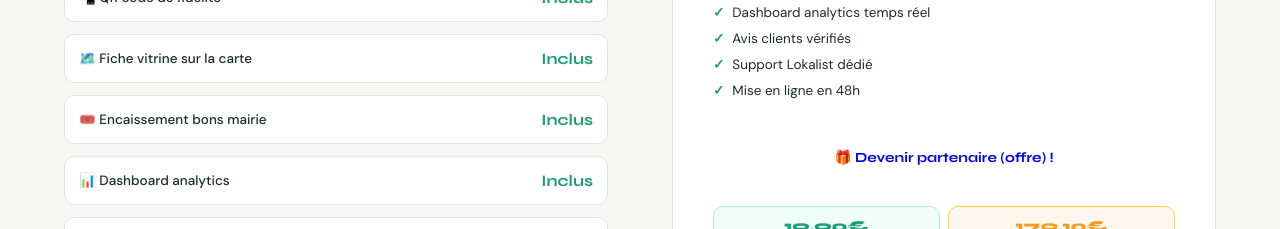
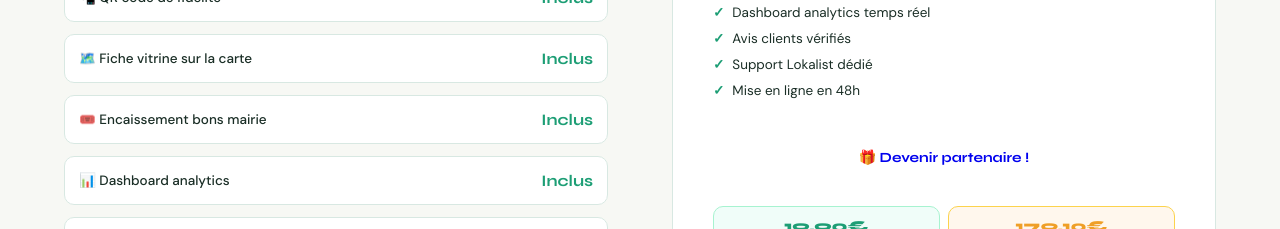
Before and after one commit to Damdhs/lokalist-site, a plain HTML site: page commercants.html in a window 1280 px wide. Shown: the part 3620-3849 px from the top of the page. Drawn offline with Linux system fonts and the light colour scheme.

Commit message:
Update commercants.html

```diff
--- a/commercants.html
+++ b/commercants.html
@@ -662,7 +662,7 @@ opacity="1" fill="rgb(251,179,36)" fill-rule="evenodd" />
         <li>Support Lokalist dédié</li>
         <li>Mise en ligne en 48h</li>
       </ul>
-         <a href="/contact" class="btn btn-a" style="width:100%;justify-content:center;margin-bottom:10px">🎁 Devenir partenaire (offre) !</a>
+            <a href="/contact" class="btn btn-a" style="width:100%;justify-content:center;margin-bottom:10px">🎁 Devenir partenaire !</a>
             <div style="display:flex;gap:8px;margin-top:8px">
               <div style="flex:1;text-align:center;background:#F0FDF9;border:1px solid #A7F3D0;border-radius:10px;padding:10px 8px">
                 <div style="font-family:'Syne',sans-serif;font-size:15px;font-weight:800;color:#1D9E75">19,90€</div>
```
